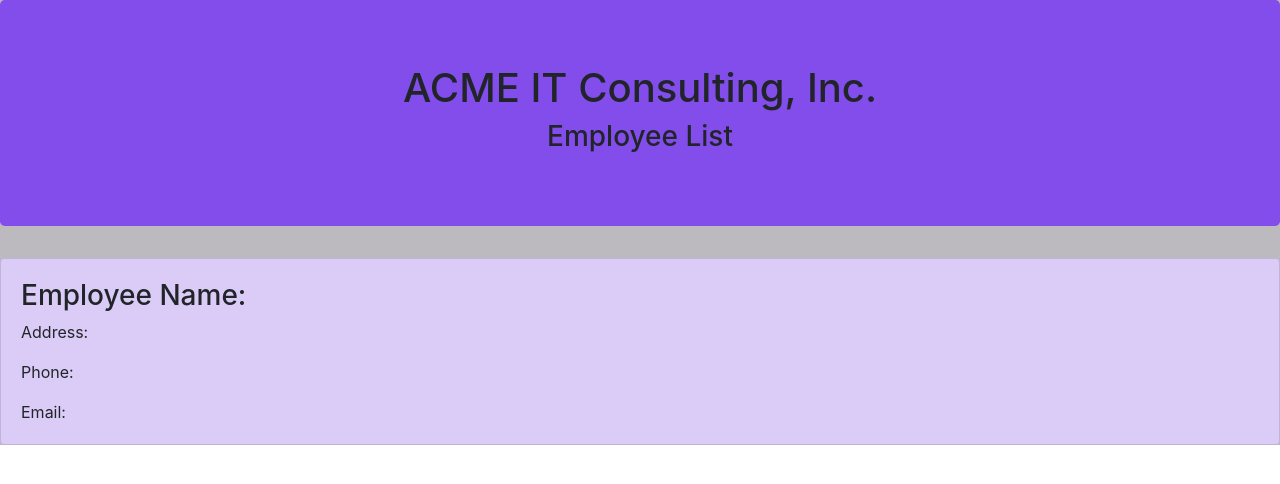
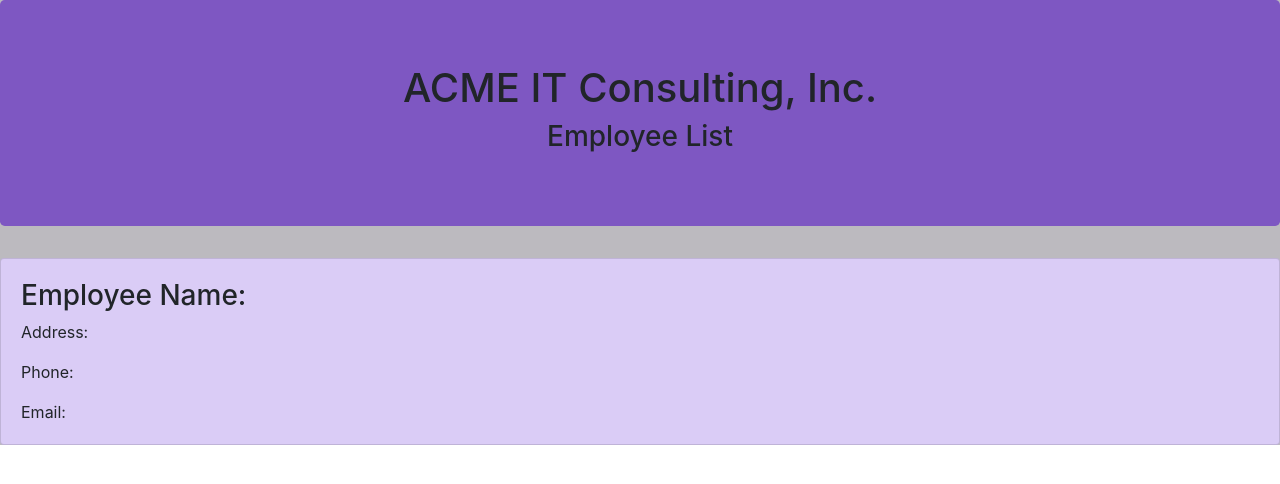
Before and after one commit to Hlsorrells/employee-directory-app, a React (Create React App) app: page / in a window 1280 px wide. Shown: the top 484 px of the page. Built offline with nearby package versions, Linux system fonts and the light colour scheme.

Commit message:
changed color of jumbotron

```diff
--- a/src/components/Header/Header.js
+++ b/src/components/Header/Header.js
@@ -3,7 +3,7 @@ import React from "react";
 const styles = {
   jumbotron: {
     textAlign: "center",
-    background: "#824dea"
+    background: "#7E57C2"
   }
 }
 
```
